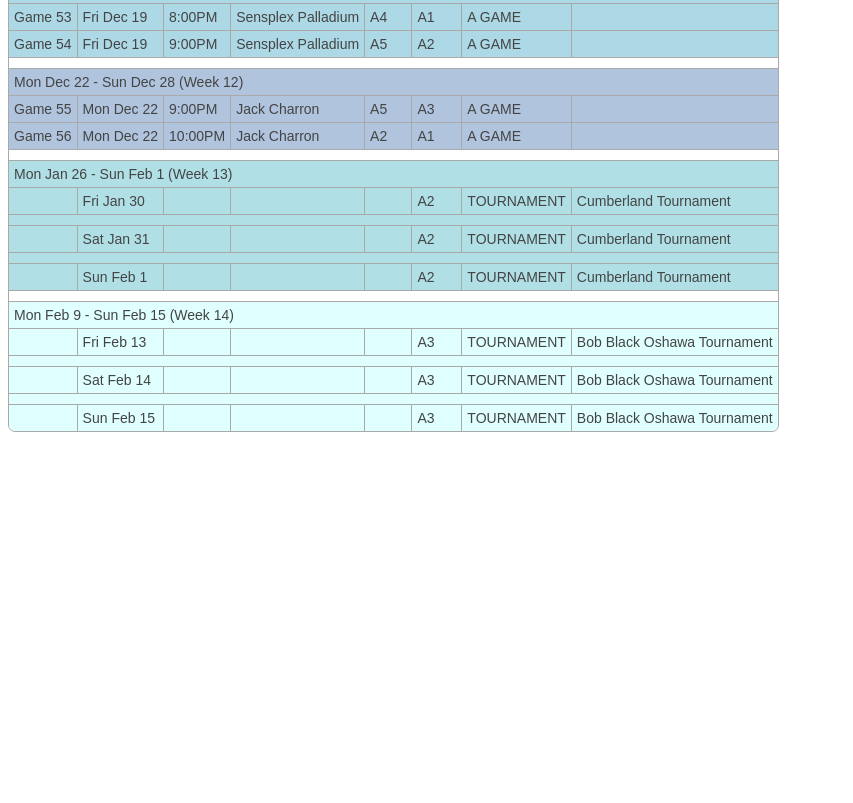
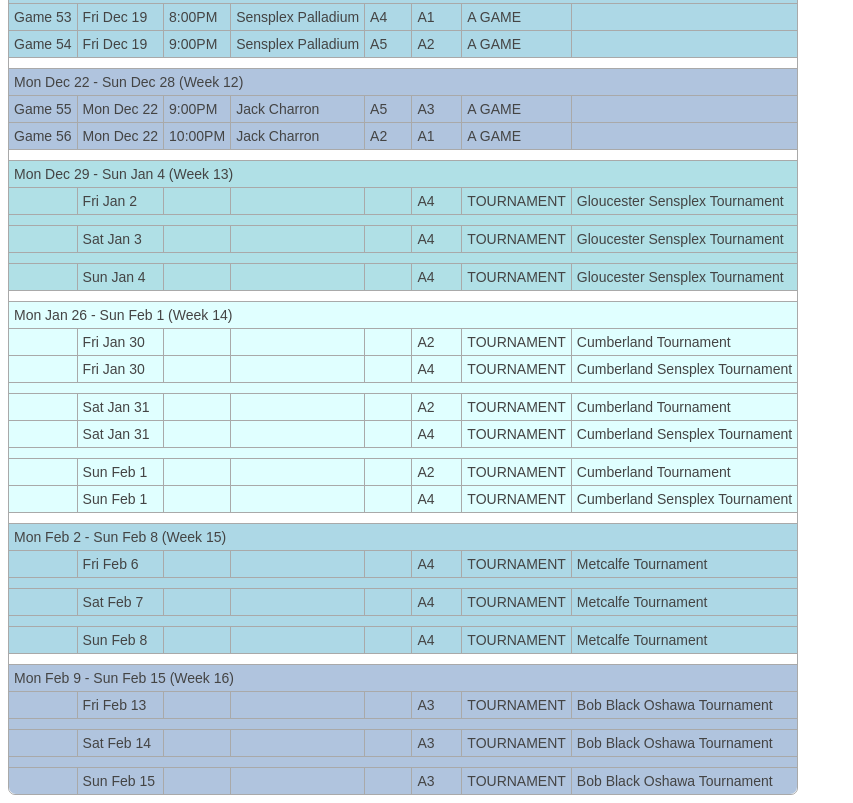
Before and after one commit to kmhamidgetconvenor/kmhamidgetconvenor.github.io, a plain HTML site: page KMHA-Midget-A-Master-Schedule.html in a window 1280 px wide. Shown: the part 2292-3095 px from the top of the page, without its empty margins (0-853 px from the left). Before the commit the page ends 2732 px from the top, so only its background shows below. Drawn offline with Linux system fonts and the light colour scheme.

Commit message:
Updated Tue Dec 8 with A4 tournaments

```diff
--- a/KMHA-Midget-A-Master-Schedule.html
+++ b/KMHA-Midget-A-Master-Schedule.html
@@ -157,19 +157,36 @@
 <tr class="lightsteelblue"><td>Game 55</td><td>Mon Dec 22</td><td>9:00PM</td><td>Jack Charron</td><td>A5</td><td>A3</td><td>A GAME</td><td>&nbsp;</td></tr>
 <tr class="lightsteelblue"><td>Game 56</td><td>Mon Dec 22</td><td>10:00PM</td><td>Jack Charron</td><td>A2</td><td>A1</td><td>A GAME</td><td>&nbsp;</td></tr>
 <tr><td colspan="8"></td></tr>
-<tr class="powderblue"><td colspan="8">Mon Jan 26 - Sun Feb 1 (Week 13)</td></tr>
-<tr class="powderblue"><td>&nbsp;</td><td>Fri Jan 30</td><td>&nbsp;</td><td>&nbsp;</td><td>&nbsp;</td><td>A2</td><td>TOURNAMENT</td><td>Cumberland Tournament</td></tr>
+<tr class="powderblue"><td colspan="8">Mon Dec 29 - Sun Jan 4 (Week 13)</td></tr>
+<tr class="powderblue"><td>&nbsp;</td><td>Fri Jan 2</td><td>&nbsp;</td><td>&nbsp;</td><td>&nbsp;</td><td>A4</td><td>TOURNAMENT</td><td>Gloucester Sensplex Tournament</td></tr>
 <tr class="powderblue"><td colspan="8"></td></tr>
-<tr class="powderblue"><td>&nbsp;</td><td>Sat Jan 31</td><td>&nbsp;</td><td>&nbsp;</td><td>&nbsp;</td><td>A2</td><td>TOURNAMENT</td><td>Cumberland Tournament</td></tr>
+<tr class="powderblue"><td>&nbsp;</td><td>Sat Jan 3</td><td>&nbsp;</td><td>&nbsp;</td><td>&nbsp;</td><td>A4</td><td>TOURNAMENT</td><td>Gloucester Sensplex Tournament</td></tr>
 <tr class="powderblue"><td colspan="8"></td></tr>
-<tr class="powderblue"><td>&nbsp;</td><td>Sun Feb 1</td><td>&nbsp;</td><td>&nbsp;</td><td>&nbsp;</td><td>A2</td><td>TOURNAMENT</td><td>Cumberland Tournament</td></tr>
+<tr class="powderblue"><td>&nbsp;</td><td>Sun Jan 4</td><td>&nbsp;</td><td>&nbsp;</td><td>&nbsp;</td><td>A4</td><td>TOURNAMENT</td><td>Gloucester Sensplex Tournament</td></tr>
 <tr><td colspan="8"></td></tr>
-<tr class="lightcyan"><td colspan="8">Mon Feb 9 - Sun Feb 15 (Week 14)</td></tr>
-<tr class="lightcyan"><td>&nbsp;</td><td>Fri Feb 13</td><td>&nbsp;</td><td>&nbsp;</td><td>&nbsp;</td><td>A3</td><td>TOURNAMENT</td><td>Bob Black Oshawa Tournament</td></tr>
+<tr class="lightcyan"><td colspan="8">Mon Jan 26 - Sun Feb 1 (Week 14)</td></tr>
+<tr class="lightcyan"><td>&nbsp;</td><td>Fri Jan 30</td><td>&nbsp;</td><td>&nbsp;</td><td>&nbsp;</td><td>A2</td><td>TOURNAMENT</td><td>Cumberland Tournament</td></tr>
+<tr class="lightcyan"><td>&nbsp;</td><td>Fri Jan 30</td><td>&nbsp;</td><td>&nbsp;</td><td>&nbsp;</td><td>A4</td><td>TOURNAMENT</td><td>Cumberland Sensplex Tournament</td></tr>
 <tr class="lightcyan"><td colspan="8"></td></tr>
-<tr class="lightcyan"><td>&nbsp;</td><td>Sat Feb 14</td><td>&nbsp;</td><td>&nbsp;</td><td>&nbsp;</td><td>A3</td><td>TOURNAMENT</td><td>Bob Black Oshawa Tournament</td></tr>
+<tr class="lightcyan"><td>&nbsp;</td><td>Sat Jan 31</td><td>&nbsp;</td><td>&nbsp;</td><td>&nbsp;</td><td>A2</td><td>TOURNAMENT</td><td>Cumberland Tournament</td></tr>
+<tr class="lightcyan"><td>&nbsp;</td><td>Sat Jan 31</td><td>&nbsp;</td><td>&nbsp;</td><td>&nbsp;</td><td>A4</td><td>TOURNAMENT</td><td>Cumberland Sensplex Tournament</td></tr>
 <tr class="lightcyan"><td colspan="8"></td></tr>
-<tr class="lightcyan"><td>&nbsp;</td><td>Sun Feb 15</td><td>&nbsp;</td><td>&nbsp;</td><td>&nbsp;</td><td>A3</td><td>TOURNAMENT</td><td>Bob Black Oshawa Tournament</td></tr>
+<tr class="lightcyan"><td>&nbsp;</td><td>Sun Feb 1</td><td>&nbsp;</td><td>&nbsp;</td><td>&nbsp;</td><td>A2</td><td>TOURNAMENT</td><td>Cumberland Tournament</td></tr>
+<tr class="lightcyan"><td>&nbsp;</td><td>Sun Feb 1</td><td>&nbsp;</td><td>&nbsp;</td><td>&nbsp;</td><td>A4</td><td>TOURNAMENT</td><td>Cumberland Sensplex Tournament</td></tr>
+<tr><td colspan="8"></td></tr>
+<tr class="lightblue"><td colspan="8">Mon Feb 2 - Sun Feb 8 (Week 15)</td></tr>
+<tr class="lightblue"><td>&nbsp;</td><td>Fri Feb 6</td><td>&nbsp;</td><td>&nbsp;</td><td>&nbsp;</td><td>A4</td><td>TOURNAMENT</td><td>Metcalfe Tournament</td></tr>
+<tr class="lightblue"><td colspan="8"></td></tr>
+<tr class="lightblue"><td>&nbsp;</td><td>Sat Feb 7</td><td>&nbsp;</td><td>&nbsp;</td><td>&nbsp;</td><td>A4</td><td>TOURNAMENT</td><td>Metcalfe Tournament</td></tr>
+<tr class="lightblue"><td colspan="8"></td></tr>
+<tr class="lightblue"><td>&nbsp;</td><td>Sun Feb 8</td><td>&nbsp;</td><td>&nbsp;</td><td>&nbsp;</td><td>A4</td><td>TOURNAMENT</td><td>Metcalfe Tournament</td></tr>
+<tr><td colspan="8"></td></tr>
+<tr class="lightsteelblue"><td colspan="8">Mon Feb 9 - Sun Feb 15 (Week 16)</td></tr>
+<tr class="lightsteelblue"><td>&nbsp;</td><td>Fri Feb 13</td><td>&nbsp;</td><td>&nbsp;</td><td>&nbsp;</td><td>A3</td><td>TOURNAMENT</td><td>Bob Black Oshawa Tournament</td></tr>
+<tr class="lightsteelblue"><td colspan="8"></td></tr>
+<tr class="lightsteelblue"><td>&nbsp;</td><td>Sat Feb 14</td><td>&nbsp;</td><td>&nbsp;</td><td>&nbsp;</td><td>A3</td><td>TOURNAMENT</td><td>Bob Black Oshawa Tournament</td></tr>
+<tr class="lightsteelblue"><td colspan="8"></td></tr>
+<tr class="lightsteelblue"><td>&nbsp;</td><td>Sun Feb 15</td><td>&nbsp;</td><td>&nbsp;</td><td>&nbsp;</td><td>A3</td><td>TOURNAMENT</td><td>Bob Black Oshawa Tournament</td></tr>
 </table>
 </body>
 </html>
```
Also changed, not shown: KMHA-Midget-A4-Schedule.html (+21 -0 lines), 1 other file.
